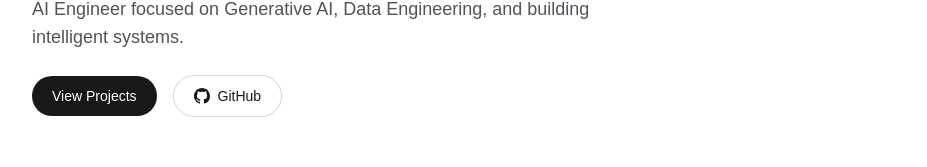
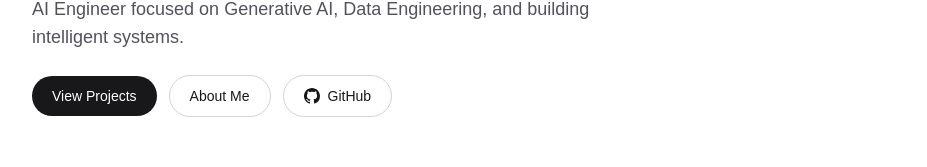
Before and after one commit to Supmanzz555/Portfolio, a Next.js app: page / in a window 1280 px wide. Shown: the part 208-375 px from the top of the page, without its empty margins (176-1103 px from the left). Built offline with nearby package versions, Linux system fonts and the light colour scheme.

Commit message:
Add About Me button to homepage hero

```diff
--- a/src/app/page.tsx
+++ b/src/app/page.tsx
@@ -18,12 +18,18 @@ export default function Home() {
           <p className="mt-4 max-w-xl text-lg text-zinc-600 dark:text-zinc-400">
             AI Engineer focused on Generative AI, Data Engineering, and building intelligent systems.
           </p>
-          <div className="mt-6 flex items-center gap-4">
+          <div className="mt-6 flex flex-wrap items-center gap-3">
             <Link
               href="/projects"
               className="rounded-full bg-zinc-900 px-5 py-2.5 text-sm font-medium text-white transition-colors hover:bg-zinc-700 dark:bg-zinc-100 dark:text-zinc-900 dark:hover:bg-zinc-300"
             >
               View Projects
+            </Link>
+            <Link
+              href="/about"
+              className="rounded-full border border-zinc-300 px-5 py-2.5 text-sm font-medium transition-colors hover:bg-zinc-100 dark:border-zinc-700 dark:hover:bg-zinc-800"
+            >
+              About Me
             </Link>
             <a
               href="https://github.com/Supmanzz555"
```
